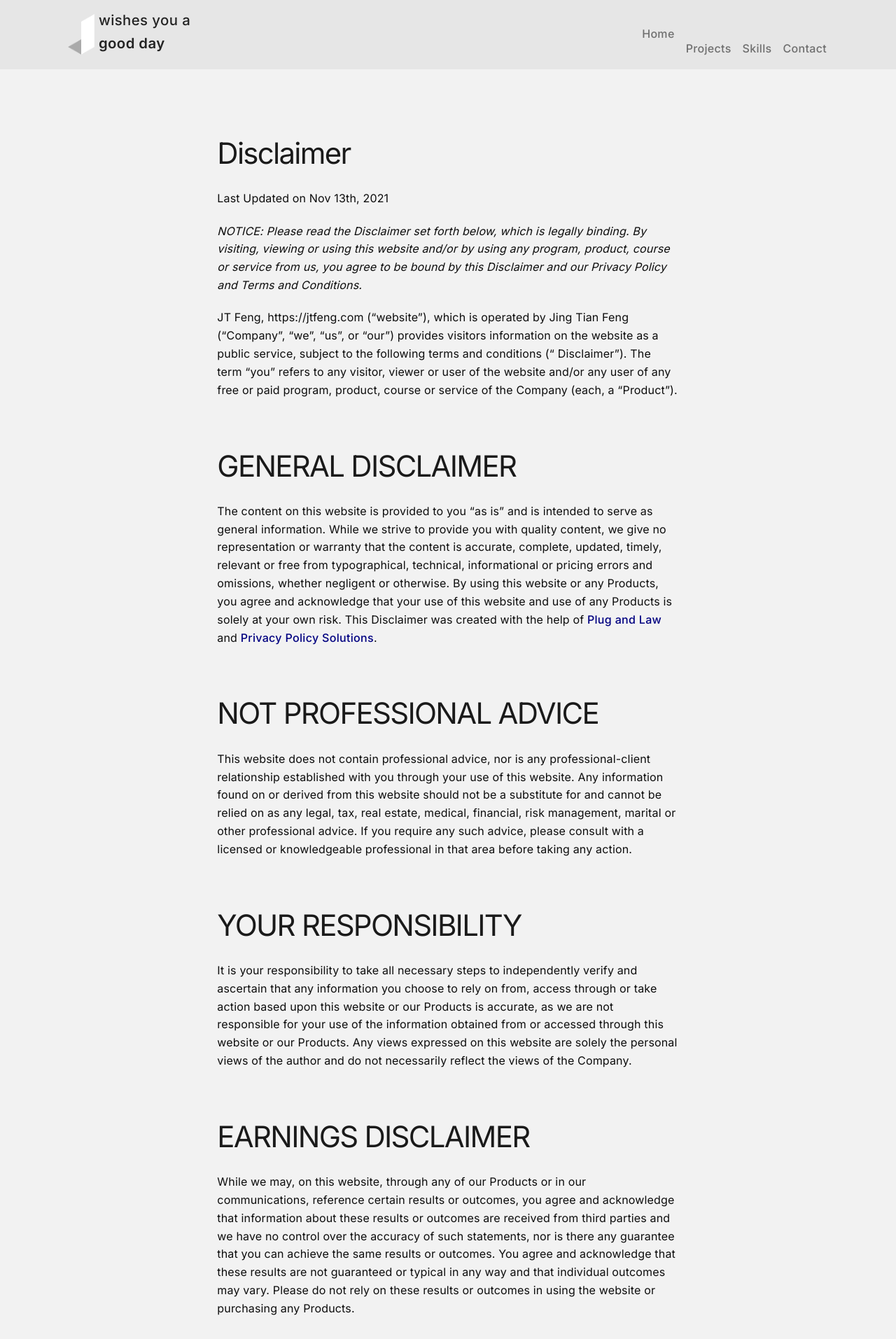
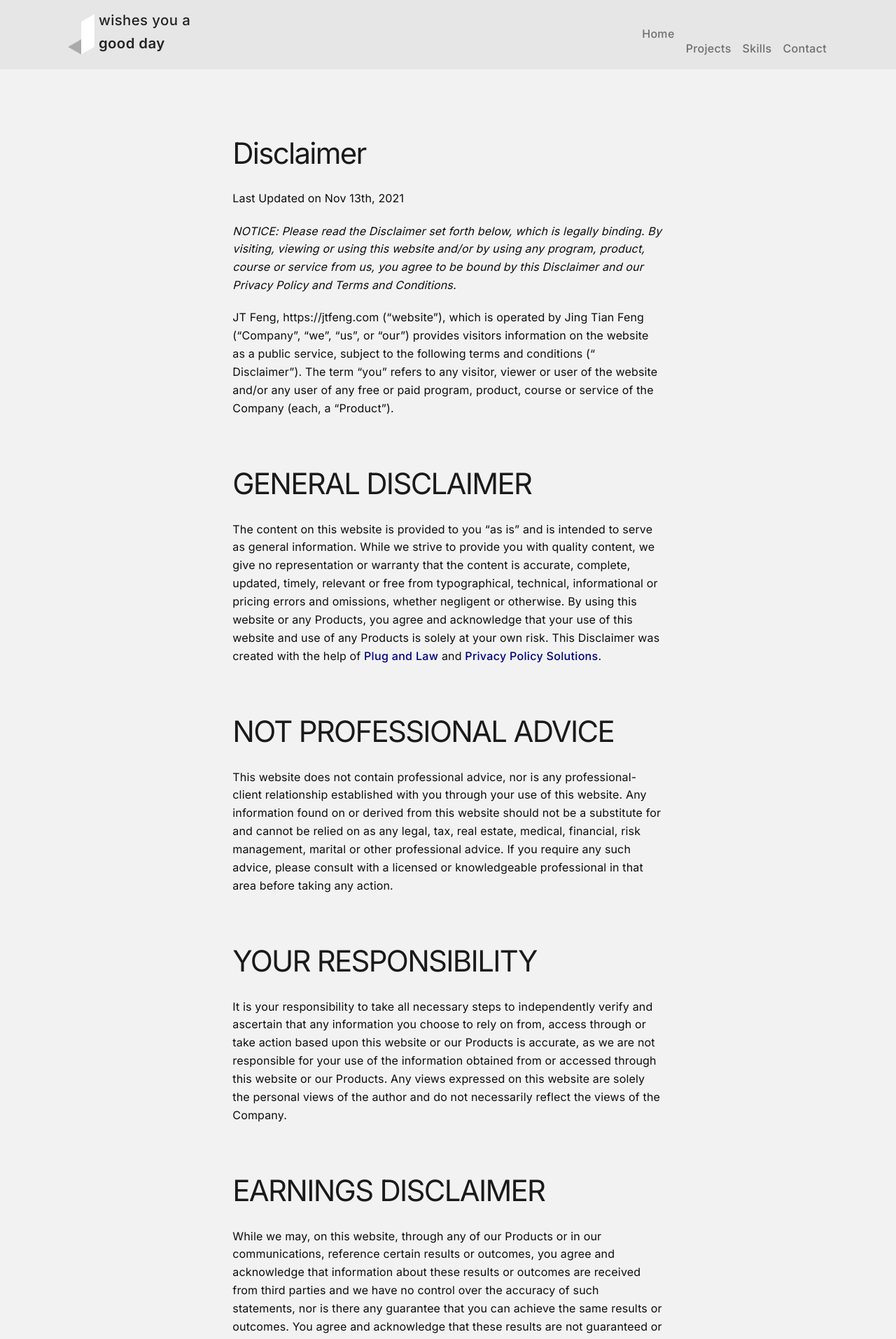
Before and after one commit to jingtianfeng/jtfeng-personal-1, a Jekyll site: the page built from disclaimer.md, in a window 1280 px wide. Shown: the top 1913 px of the page at 70% size. Built offline with Jekyll 4.4.1, drawn with Linux system fonts in a browser that asks for light colours.

Commit message:
Update prose: tweak .prose max-width

```diff
--- a/_sass/_prose.sass
+++ b/_sass/_prose.sass
@@ -1,5 +1,5 @@
 .prose
-  max-width: 700px
+  max-width: 65ch
 
   h1, h2, h3, h4, h5, h6
     margin-top: map-get($spacers, 6)
```
